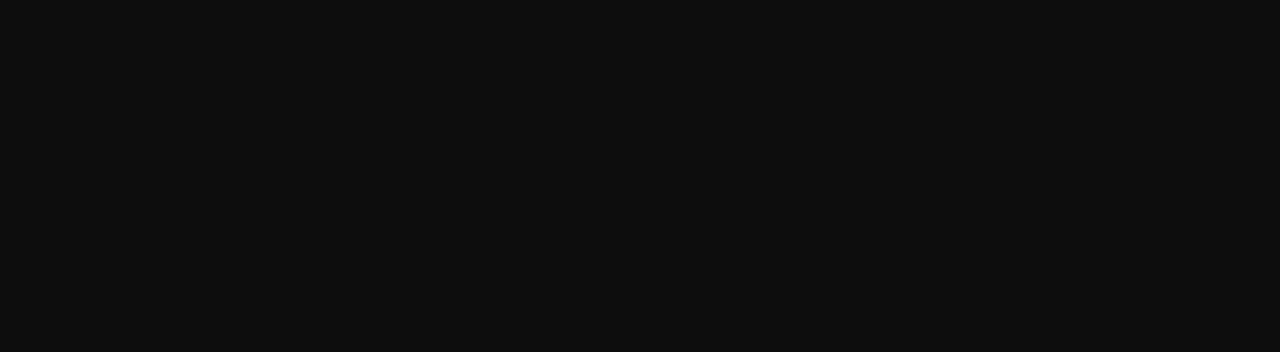
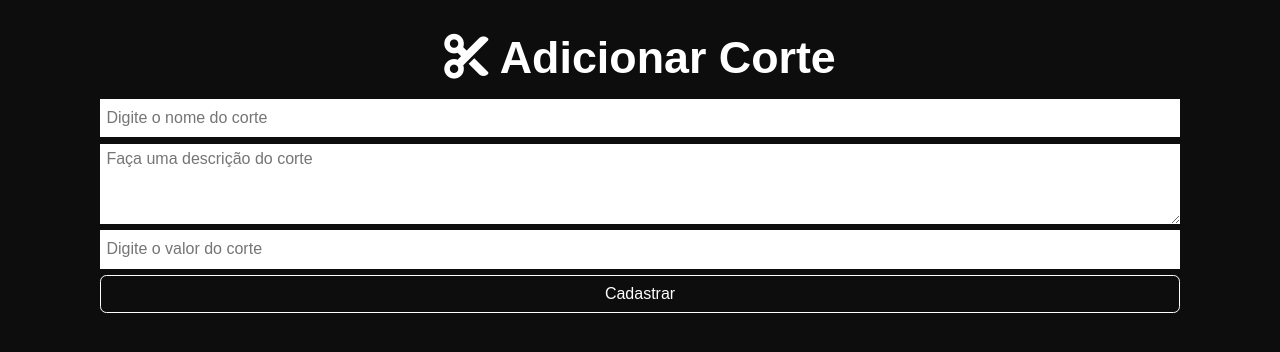
Before and after one commit to Pedro-Rocha-Araujo/barber-manager, a React (Create React App) app in the folder frontend/: page /novo-corte in a window 1280 px wide. Before the commit this address had no page. Shown: the top 352 px of the page. Built offline with nearby package versions, Linux system fonts and the light colour scheme; sample sign-in values are in the browser's storage.

Commit message:
Tona de cadastrar corte estruturada no backend

```diff
--- /dev/null
+++ b/frontend/src/components/cortes/NovoCorte.js
@@ -0,0 +1,24 @@
+import { useRef } from "react"
+import "./cortes.css"
+
+function NovoCorte() {
+  return (
+    <section className="novo-corte">
+      <h2><i className="fa-solid fa-scissors"></i> Adicionar Corte</h2>
+      <form className="novo-corte">
+        <input type="text" required name="nome" placeholder="Digite o nome do corte"
+
+        />
+        <textarea required name="descricao" placeholder="Faça uma descrição do corte"
+
+        />
+        <input type="number" required name="preco" placeholder="Digite o valor do corte"
+
+        />
+        <button>Cadastrar</button>
+      </form>
+    </section>
+  )
+}
+
+export default NovoCorte
--- /dev/null
+++ b/frontend/src/components/cortes/cortes.css
@@ -0,0 +1,52 @@
+section.novo-corte {
+  width: 98%;
+  max-width: 1080px;
+  margin: auto;
+}
+
+section.novo-corte h2 {
+  margin: 2rem 0 1rem 0;
+  font-size: clamp(1.8rem, 8vw, 2.8rem);
+  color: #fff;
+  text-align: center;
+}
+
+form.novo-corte {
+  display: flex;
+  flex-direction: column;
+  gap: 0.4rem;
+}
+
+form.novo-corte input, form.novo-corte button {
+  font-size: clamp(0.9rem, 2vw, 1rem);
+  height: 2.4rem;
+  border: none;
+}
+
+form.novo-corte input {
+  padding: 0.4rem;
+  outline: none;
+}
+
+form.novo-corte textarea {
+  font-size: clamp(0.9rem, 3vw, 1rem);
+  width: 100%;
+  max-width: 1080px;
+  min-height: 5rem;
+  padding: 0.4rem;
+  border: none;
+  outline: none;
+}
+
+form.novo-corte button {
+  color: #fff;
+  background-color: transparent;
+  border: 1px solid #fff;
+  border-radius: 0.4rem;
+  transition: all 0.4s;
+}
+
+form.novo-corte button:hover {
+  color: #000;
+  background-color: #fff;
+}
--- a/frontend/src/components/secao/Login.js
+++ b/frontend/src/components/secao/Login.js
@@ -19,7 +19,7 @@
       })
       const token = response.data.token
       localStorage.setItem("token", token)
-      navigate("/home")
+      navigate("/novo-corte")
     } catch(erro) {
       console.log(erro)
       toast.error("Erro!")
--- a/frontend/src/routes.js
+++ b/frontend/src/routes.js
@@ -2,13 +2,14 @@
 import RotaPrivada from "./RotaPrivada"
 import Login from "./components/secao/Login"
 import Cadastro from "./components/secao/Cadastro"
+import NovoCorte from "./components/cortes/NovoCorte"
 
 function RouterApp() {
   return (
     <Routes>
       <Route path="/" element={ <Login /> } />
       <Route path="/cadastro" element={ <Cadastro /> } />
-      <Route path="/home" element={ <RotaPrivada> <Cadastro /> </RotaPrivada> } />
+      <Route path="/novo-corte" element={ <RotaPrivada> <NovoCorte /> </RotaPrivada> } />
     </Routes>
   )
 }
```
Also changed, not shown: 1 other file (tests, documents, lock files or other folders).
